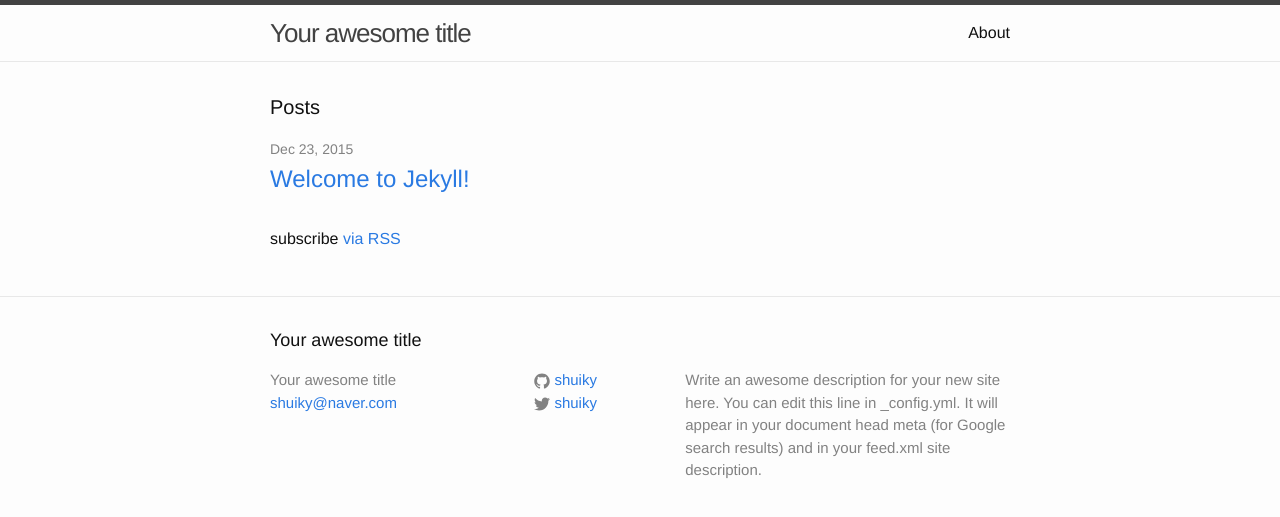
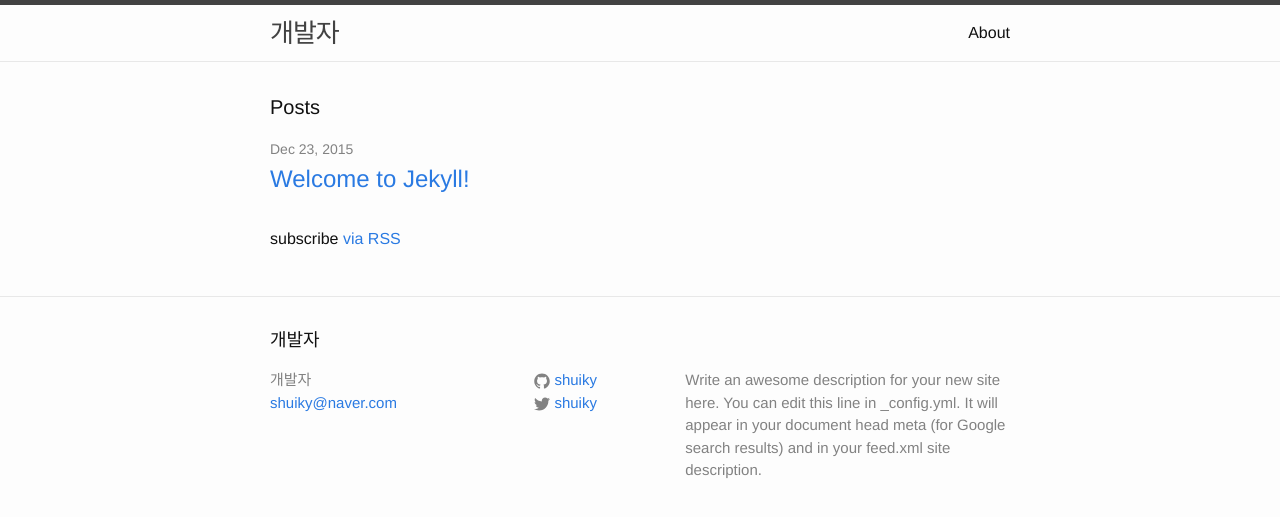
Before and after one commit to shuiky/shuiky.github.io, a Jekyll site: the page built from index.html, in a window 1280 px wide. Shown: the top 517 px of the page. Built offline with Jekyll 4.4.1, drawn with Linux system fonts in a browser that asks for light colours.

Commit message:
config 수정

```diff
--- a/_config.yml
+++ b/_config.yml
@@ -6,7 +6,7 @@
 # 'jekyll serve'. If you change this file, please restart the server process.
 
 # Site settings
-title: Your awesome title
+title: 개발자
 email: shuiky@naver.com
 description: > # this means to ignore newlines until "baseurl:"
   Write an awesome description for your new site here. You can edit this
```
